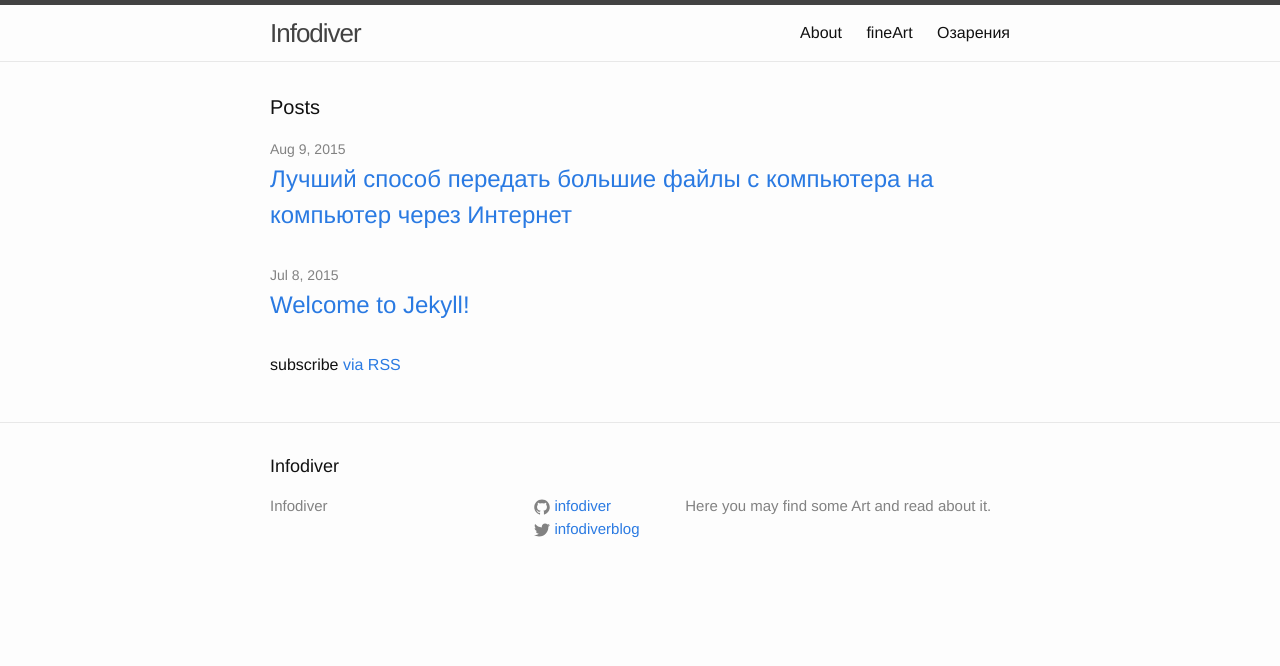
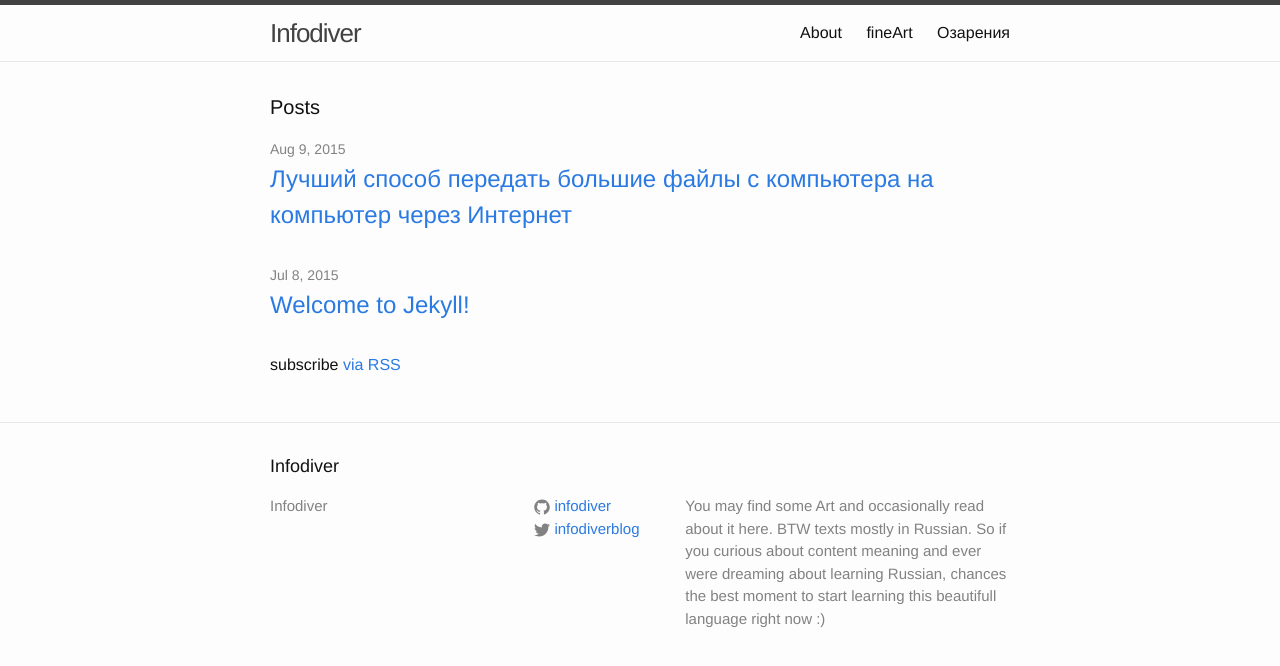
Before and after one commit to aborruso/infodiver, a Jekyll site: the page built from index.html, in a window 1280 px wide. Shown: the top 666 px of the page. Built offline with Jekyll 4.4.1, drawn with Linux system fonts in a browser that asks for light colours.

```diff
--- a/_config.yml
+++ b/_config.yml
@@ -2,7 +2,7 @@
 title: Infodiver
 #email: your-email@domain.com
 description: > # this means to ignore newlines until "baseurl:"
-   Here you may find some Art and read about it.
+   You may find some Art and occasionally read about it here. BTW texts mostly in Russian. So if you curious about content meaning and ever were dreaming about learning Russian, chances the best moment to start learning this beautifull language right now :)
 baseurl: "" # the subpath of your site, e.g. /blog/
 url: "http://infodiver.ru" # the base hostname & protocol for your site
 twitter_username: infodiverblog
```
Also changed, not shown: _insights/generic.markdown (deleted, +0 -25 lines).
